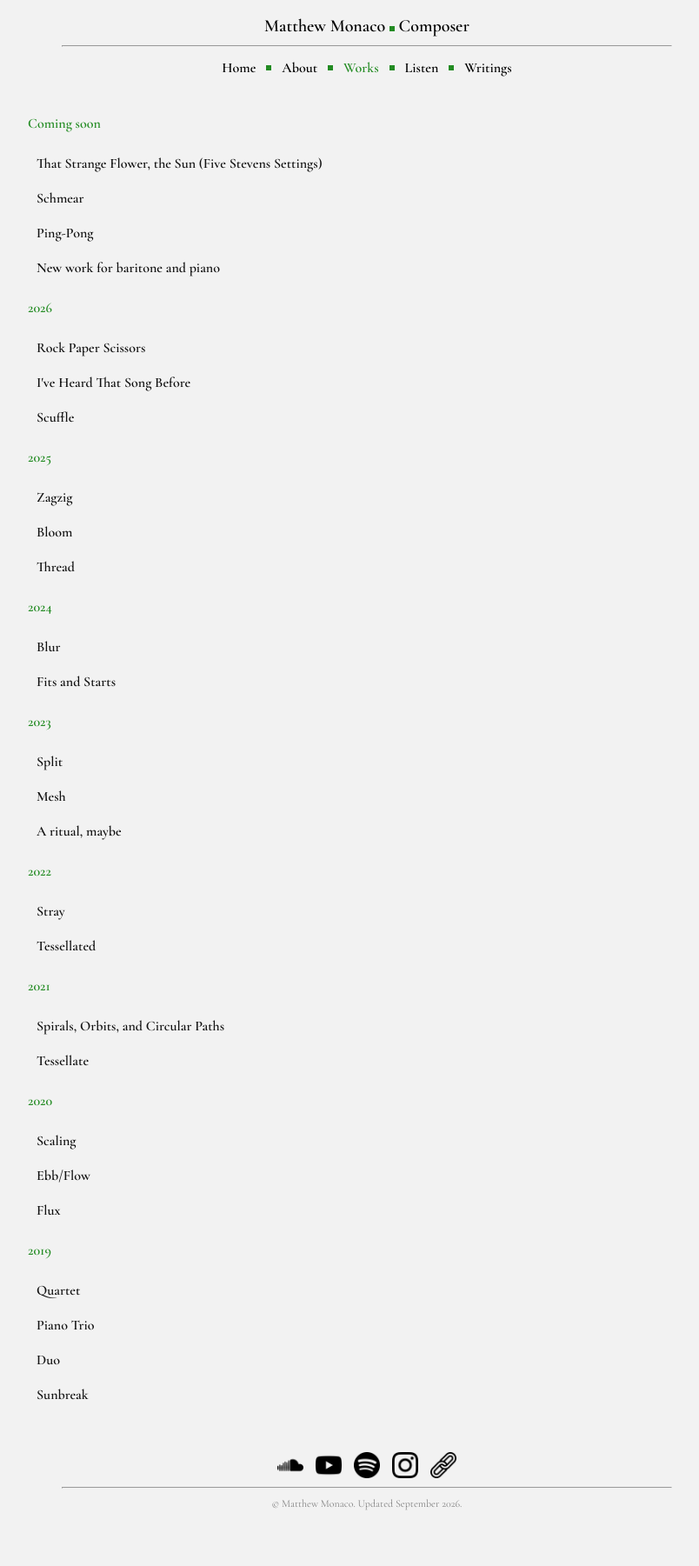
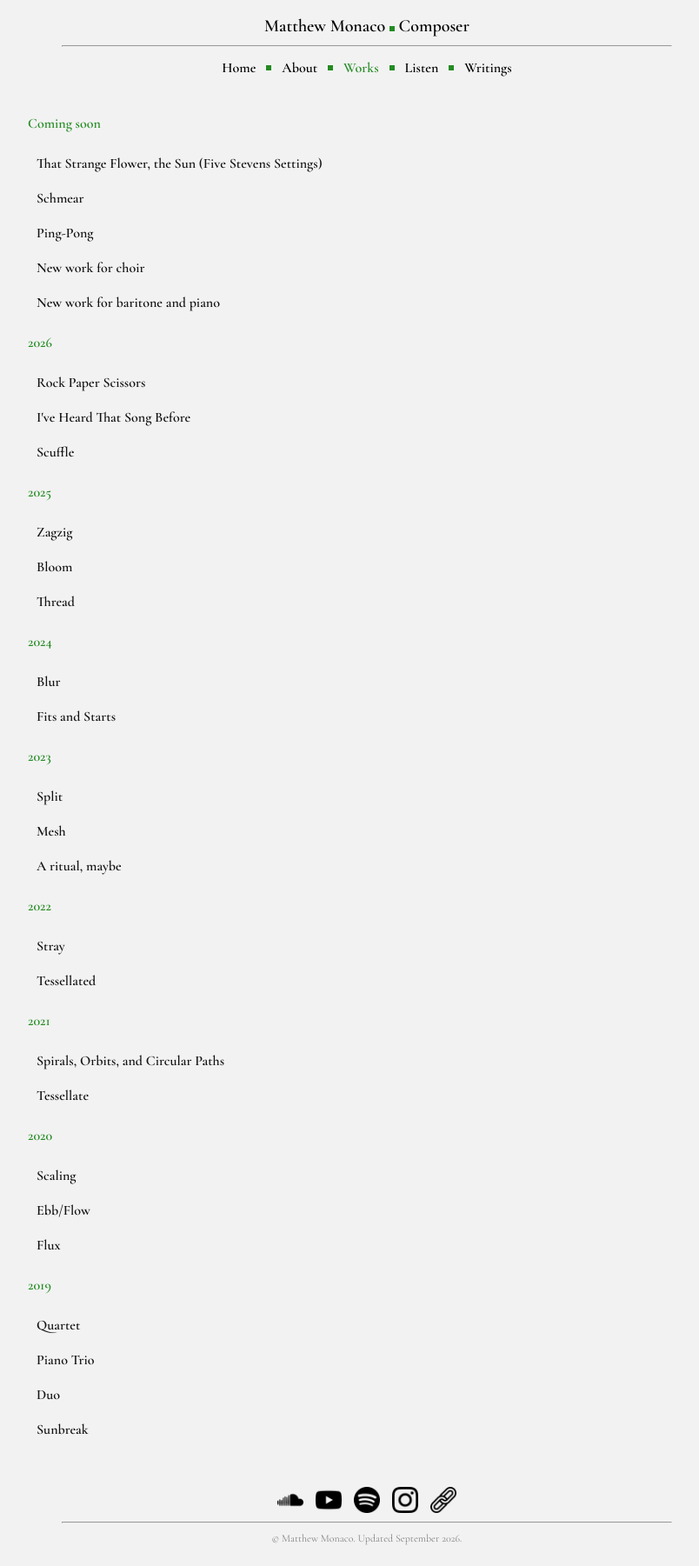
Before and after one commit to matthew-monaco/matthew-monaco.github.io, a Jekyll site: the page built from works_chronological.md, in a window 1280 px wide. Shown: the whole page at 87% size, without its empty margins (218-1022 px from the left). Built offline with Jekyll 4.4.1, drawn with Linux system fonts in a browser that asks for light colours; before the commit the page ends 1761 px from its top, so only the background shows below that.

Commit message:
Update works_chronological.md

```diff
--- a/works_chronological.md
+++ b/works_chronological.md
@@ -28,6 +28,13 @@ permalink: /works_chronological
   <p><em>Flute, oboe, clarinet, bassoon, French horn, trumpet, trombone, 2 percussionists, harp, 2 violins, viola, violoncello, and double bass</em></p>
   <p>More details coming soon.</p>
   <p>Commissioned by the <span style="color: green">ARTZenter Institute</span> for the <span style="color: green">San Francisco Contemporary Music Players</span>.</p>
+</details>
+
+<details>
+  <summary><strong>New work for choir</strong></summary>
+  <p>2027 <span style="color: green"> <span class="nav-dot"></span> </span> 5'</p>
+  <p><em>SATB choir</em></p>
+  <p>Details coming soon.</p>
 </details>
 
 <details>
```
